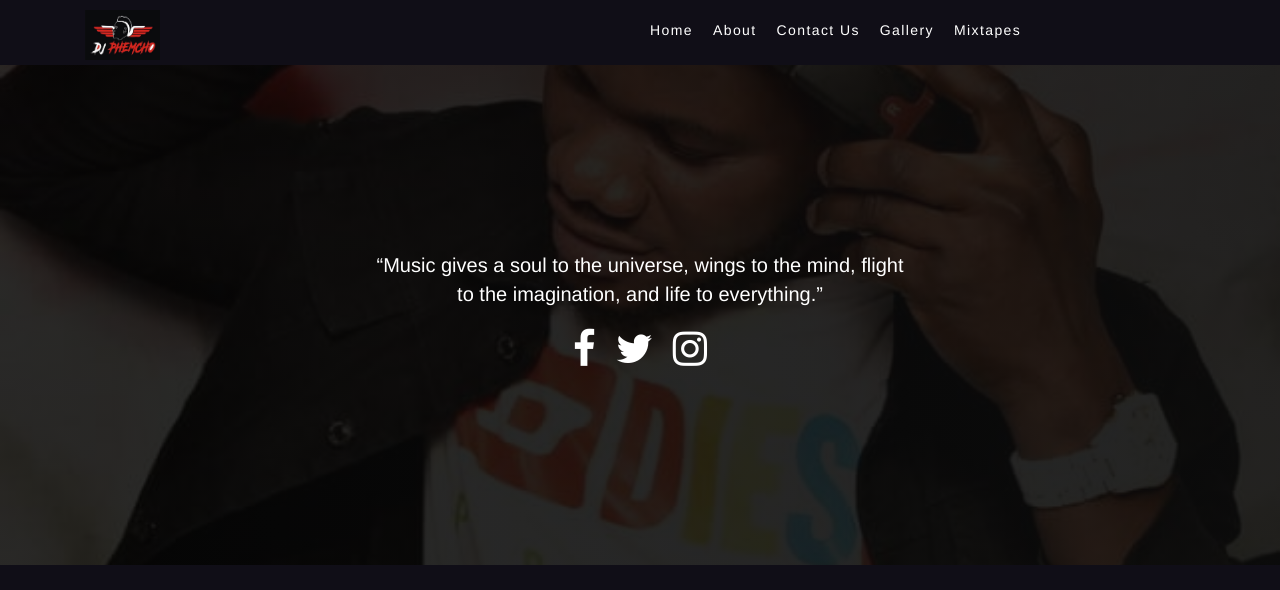
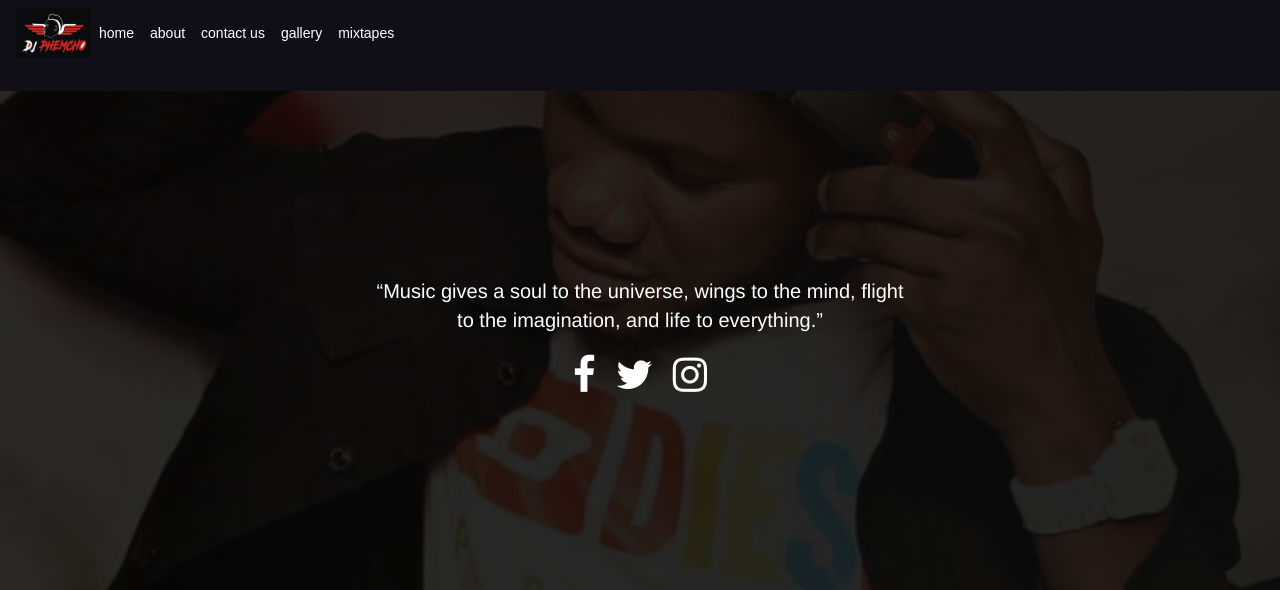
Before and after one commit to Akinolae/djphemcho, a Node server app: page / in a window 1280 px wide. Shown: the top 590 px of the page. Run offline with Node 20, Linux system fonts and the light colour scheme; some libraries are stand-ins or nearby versions.

Commit message:
made new changes

```diff
--- a/src/CSS/index.css
+++ b/src/CSS/index.css
@@ -23,71 +23,23 @@ body {
 }
 
 /* Navigation */
-.navigation {
-  height: 30px;
-  width: 100%;
-  display: flex;
-  margin-top: 10px;
+nav {
+  background: none;
+}
+.navbar-toggler {
+  background-color: #ffffffc0;
+  height: 15px;
+}
+.navbar-toggler-icon {
+  color: #ffffff;
 }
 
-.nav {
-  width: 50%;
-  margin-left: auto;
-  display: flex;
-  justify-items: space-between;
+.collapse ul li a {
+  color: #ffffff;
+  font-family: sans-serif;
 }
-
-.nav ul {
-  display: flex;
-}
-
-.nav ul li {
-  list-style: none;
-  padding: 10px;
-}
-
-.nav ul li a {
-  text-decoration: none;
-  color: #ffffff;
-  transition: all ease 0.3s;
-  text-transform: capitalize;
-  font-size: 14px;
-  letter-spacing: 0.1em;
-  font-family: "Helvetica Neue", Helvetica, Arial, sans-serif;
-}
-
-.nav ul li a:hover {
-  opacity: 0.4;
-  transform: scale(1.2);
-  border-bottom: 2px solid rgb(255, 255, 255);
-}
-
 .logo {
   width: 30%;
-}
-
-.burger {
-  height: 10px;
-  width: 30;
-  margin-left: auto;
-  display: none;
-  cursor: pointer;
-  transition: all ease 0.3s;
-}
-
-.burger:active {
-  border: 1px solid white;
-}
-
-.burger:hover {
-  opacity: 0.4;
-}
-
-.burger div {
-  height: 4px;
-  width: 35px;
-  background: white;
-  margin: 4px;
 }
 
 /* section 1 */
@@ -95,11 +47,9 @@ body {
   margin-top: 25px;
   height: 500px;
   max-width: 100%;
-  background: linear-gradient(
-      to right,
+  background: linear-gradient(to right,
       rgba(5, 5, 5, 0.856),
-      rgba(12, 12, 12, 0.9)
-    ),
+      rgba(12, 12, 12, 0.9)),
     url("../images/diesel.jpg");
   background-position: center;
   background-repeat: no-repeat;
@@ -114,15 +64,18 @@ body {
 .section2 {
   height: 50vh;
 }
+
 .middle {
   padding: 40px;
   margin-left: 10%;
   width: 15%;
 }
+
 .middle p {
   font-size: 18px;
   border-bottom: #fff 2px solid;
 }
+
 .section1 p {
   color: white;
   width: 60%;
@@ -150,6 +103,8 @@ body {
   background-color: #ffffff;
   color: #000;
 }
+
+/* ========================= */
 /* Homepage */
 .socials {
   width: 40%;
@@ -158,54 +113,67 @@ body {
   align-items: center;
   margin: auto;
 }
+
 .socials i {
   color: #fff;
   font-size: 40px;
   padding: 10px;
   transition: all ease 0.3s;
 }
+
 .socials i:hover {
   opacity: 0.5;
 }
+
 .about_img {
   width: 10%;
 }
+
 .about_img img {
   height: 200px;
   width: 200px;
   border-radius: 50%;
   border: #fff 5px solid;
 }
+
 .mixImage {
   padding-bottom: 15px;
 }
+
 .mixImage img {
   border-radius: 10px;
   transition: all ease 0.3s;
 }
+
 .mixImage img:hover {
   transform: scale(1.1);
 }
+
 .mixtape_download {
   display: flex;
   width: 70%;
   margin: auto;
   border-bottom: 2px solid #fff;
 }
-.mixtape_download > div {
+
+.mixtape_download>div {
   width: 50%;
 }
+
 .link a {
   text-decoration: none;
   color: #ffffff;
   transition: all ease 0.2s;
 }
+
 .link div {
   margin-top: 30px;
 }
+
 .link a:hover {
   opacity: 0.5;
 }
+
 .section2About {
   display: flex;
   justify-content: space-around;
@@ -213,9 +181,11 @@ body {
   margin: 40px auto;
   height: 100%;
 }
+
 .about_text {
   width: 70%;
 }
+
 /* About page design */
 .about {
   margin-top: 10px;
@@ -236,9 +206,11 @@ body {
   width: 60%;
   text-align: center;
 }
+
 .about-text h1 {
   padding: 5px;
 }
+
 .about-side {
   color: #fff;
   text-align: center;
@@ -278,17 +250,21 @@ body {
   font-size: 14px;
 }
 
+/* ================================= */
+
 /* mediaquery */
 @media screen and (max-width: 768px) {
   body {
     overflow-x: hidden;
   }
+
   .section2About {
     width: 80%;
     margin-top: 10px;
     height: 80%;
     display: flex;
   }
+
   .middle {
     padding: 20px;
     padding-top: 30px;
@@ -300,33 +276,40 @@ body {
     font-size: 18px;
     border-bottom: #fff 2px solid;
   }
+
   .about_text {
     width: 60%;
     height: 400px;
     padding-right: 5%;
   }
+
   .about_img {
     width: 20%;
   }
+
   .about_img img {
     height: 100px;
     width: 100px;
     border-radius: 50%;
     border: #fff 5px solid;
   }
+
   .about_text p {
     width: 100%;
     display: flex;
     font-size: 13px;
   }
+
   .socials i {
     color: #fff;
     font-size: 25px;
     padding: 10px;
   }
+
   .section1 {
     height: 50vh;
   }
+
   .section1 p {
     color: white;
     width: 80%;
@@ -338,6 +321,7 @@ body {
     padding-bottom: 10px;
     text-align: center;
   }
+
   .nav {
     position: absolute;
     top: 10vh;
@@ -371,24 +355,8 @@ body {
   }
 }
 
-.burgerIsactive {
-  transform: translateX(0%);
+@media screen and (max-width: 360px) {
+  body {
+    scroll-behavior: smooth;
+  }
 }
-
-.line1,
-.line2,
-.line3 {
-  transition: all ease 0.3s;
-}
-
-.toggle .line1 {
-  transform: rotate(-45deg) translate(-5px, 6px);
-}
-
-.toggle .line2 {
-  opacity: 0;
-}
-
-.toggle .line3 {
-  transform: rotate(45deg) translate(-5px, -6px);
-}
--- a/views/layout.ejs
+++ b/views/layout.ejs
@@ -16,31 +16,45 @@
     <link rel="stylesheet" type="text/css" href="CSS/index.css">
     <title>Document</title>
 </head>
+
 <body>
-         <div class="container navigation">
-             <div class="logo">
+    <nav class="navbar navbar-expand-lg ">
         <a href="/"><img src="images/logo.jpg" width="75" height="50" alt="logo"></a>
+        <button class="navbar-toggler" type="button" data-toggle="collapse" data-target="#navbarNav"
+            aria-controls="navbarNav" aria-expanded="false" aria-label="Toggle navigation">
+            <span class="navbar-toggler-icon"></span>
+        </button>
+        <div class="collapse navbar-collapse" id="navbarNav">
+            <ul class="navbar-nav">
+                <li class="nav-item active">
+                    <a class="nav-link" href="/">home<span class="sr-only">(current)</span></a>
+                </li>
+                <li class="nav-item">
+                    <a class="nav-link" href="/about">about</a>
+                </li>
+                <li class="nav-item">
+                    <a class="nav-link" href="/contact">contact us</a>
+                </li>
+                <li class="nav-item">
+                    <a class="nav-link" href="/gallery">gallery</a>
+                </li>
+                <li class="nav-item">
+                    <a class="nav-link" href="/mixtape">mixtapes</a>
+                </li>
+            </ul>
         </div>
-             <div class="nav" id="nav">
-                 <nav>
-                     <ul>
-                         <li><a href="/">home</a></li>
-                         <li><a href="/about">about</a></li>
-                         <li><a href="/contact">contact us</a></li>
-                         <li><a href="/gallery">gallery</a></li>
-                         <li><a href="#mixtapes">mixtapes</a></li>
-                     </ul>
     </nav>
-             </div>
-             <div class="burger" id="burger">
-                 <div class="line1"></div>
-                 <div class="line2"></div>
-                 <div class="line3"></div>
-             </div>
-             </div>
-
     <%- body -%>
     <footer style="text-align: center;">&copy; Djphemco300 <span id="currentDate"></span></footer>
+    <script src="https://code.jquery.com/jquery-3.5.1.slim.min.js"
+        integrity="sha384-DfXdz2htPH0lsSSs5nCTpuj/zy4C+OGpamoFVy38MVBnE+IbbVYUew+OrCXaRkfj" crossorigin="anonymous">
+    </script>
+    <script src="https://cdn.jsdelivr.net/npm/popper.js@1.16.1/dist/umd/popper.min.js"
+        integrity="sha384-9/reFTGAW83EW2RDu2S0VKaIzap3H66lZH81PoYlFhbGU+6BZp6G7niu735Sk7lN" crossorigin="anonymous">
+    </script>
+    <script src="https://stackpath.bootstrapcdn.com/bootstrap/4.5.2/js/bootstrap.min.js"
+        integrity="sha384-B4gt1jrGC7Jh4AgTPSdUtOBvfO8shuf57BaghqFfPlYxofvL8/KUEfYiJOMMV+rV" crossorigin="anonymous">
+    </script>
     <script src="js/index.js"></script>
     <script src="https://unpkg.com/aos@next/dist/aos.js"></script>
     <script>
@@ -51,4 +65,5 @@
         });
     </script>
 </body>
+
 </html>
```
Also changed, not shown: 1 other file. Lines whose indentation alone changed are shown as unchanged.
